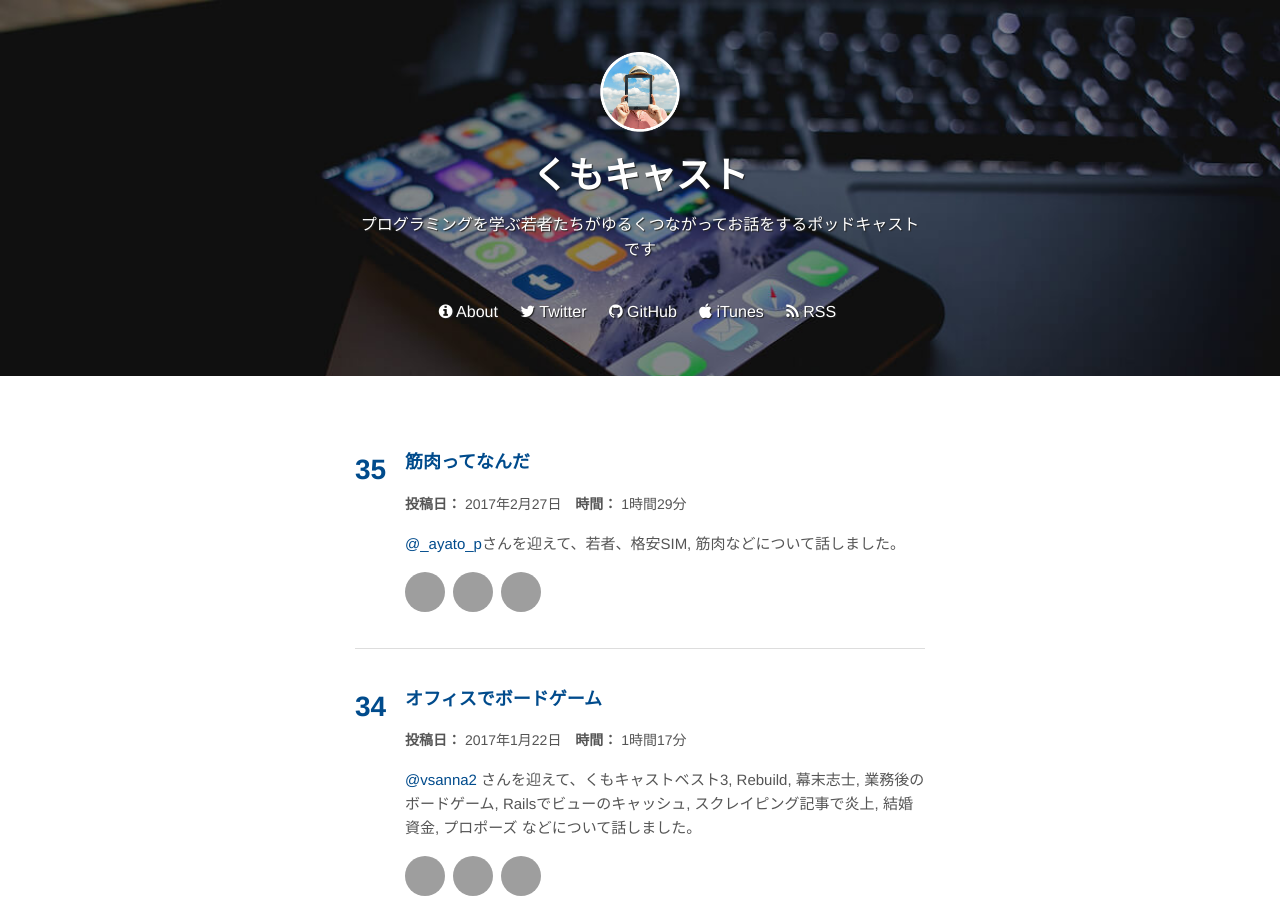
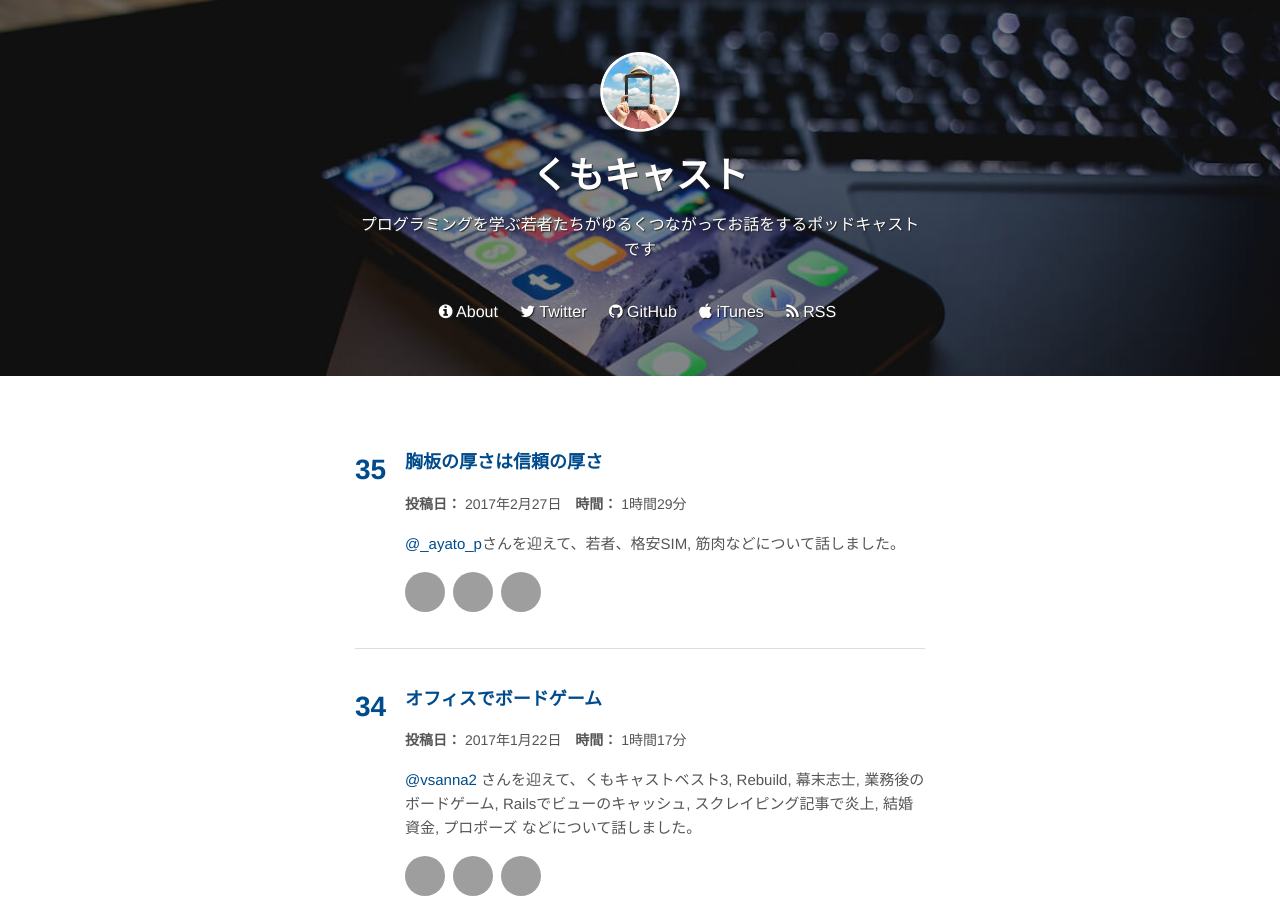
Before and after one commit to kumocast/kumocast.github.io, a Jekyll site: the page built from index.html, in a window 1280 px wide and 900 px high, cut to the strip 0-900 px from the top of the window. Built offline with Jekyll 4.4.1, drawn with Linux system fonts in a browser that asks for light colours; nearby versions of some CDN libraries; grey boxes are pictures that could not be loaded.

Commit message:
タイトル変更

```diff
--- a/_posts/2017-02-27-what-is-muscle.md
+++ b/_posts/2017-02-27-thickness-of-chest-plate.md
@@ -1,6 +1,6 @@
 ---
 layout: post
-title: 筋肉ってなんだ
+title: 胸板の厚さは信頼の厚さ
 date: 2017-02-27 00:00:00
 duration: 1時間29分
 members: ['_ayato_p', 'karur4n', 'gaaamii']
@@ -18,5 +18,7 @@ number: 35
 - [腹筋を最短で割る筋トレ方法 \| なかやまきんに君のザ☆きんにくブログ](http://xn--u8je9fg7g9a9gp124a.com/weighttraining-shortestabs/)
 - [スーツに効く筋トレ](https://www.amazon.co.jp/%E3%82%B9%E3%83%BC%E3%83%84%E3%81%AB%E5%8A%B9%E3%81%8F%E7%AD%8B%E3%83%88%E3%83%AC-%E6%98%9F%E6%B5%B7%E7%A4%BE%E6%96%B0%E6%9B%B8-Testosterone/dp/4061386069)
 - [健康的ダイエットオートミール基本の食べ方と効果](https://www.tensaijapan.com/oatmeal/)
+- [観てた筋トレ動画](https://www.youtube.com/watch?v=0r2G3OXBZPM)
+- [バーベルスナッチの筋トレ｜やり方と効果は？ウェイトリフティングの種目の一つ](http://kintorecamp.com/barbell-snatch/)
 - [「最初に学ぶべきプログラミング言語」 \- mizchi's blog](http://mizchi.hatenablog.com/entry/2017/02/05/221238)
 - [Progate \| プログラミングの入門なら基礎から学べるProgate\[プロゲート\]](https://prog-8.com/)
```
